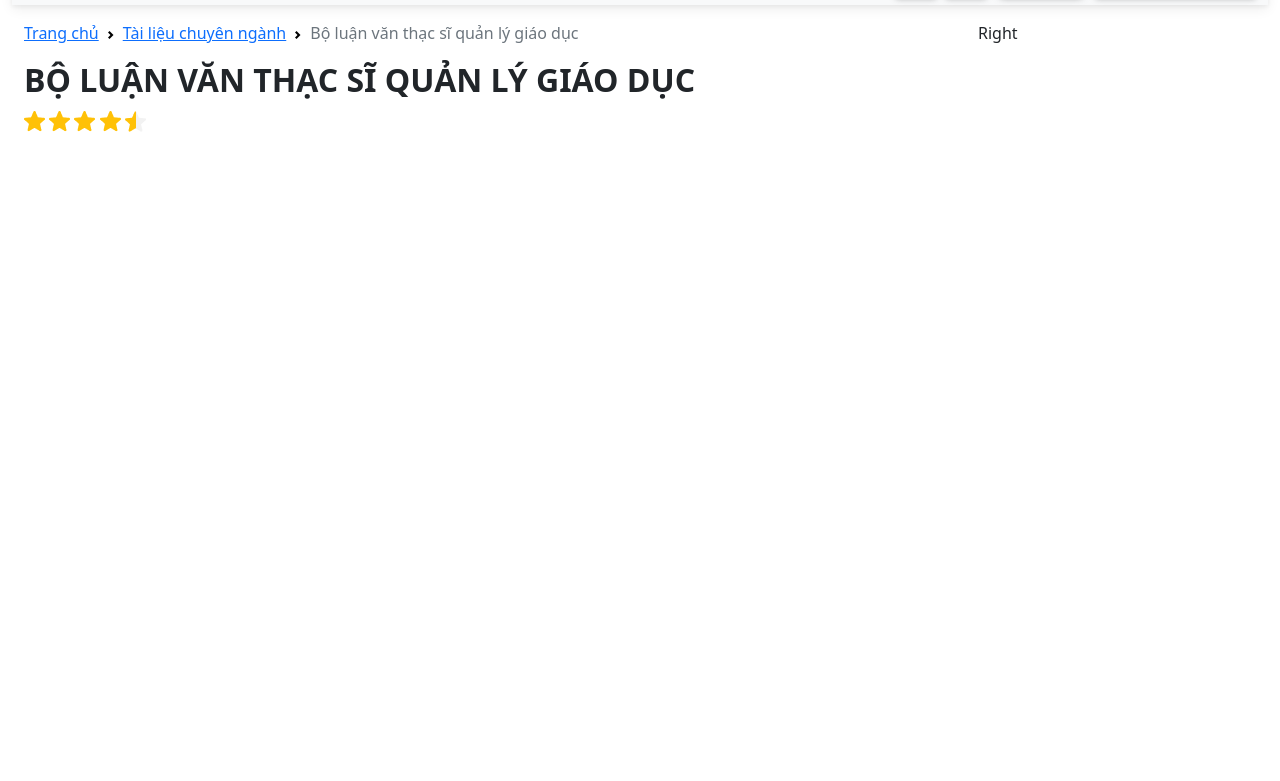
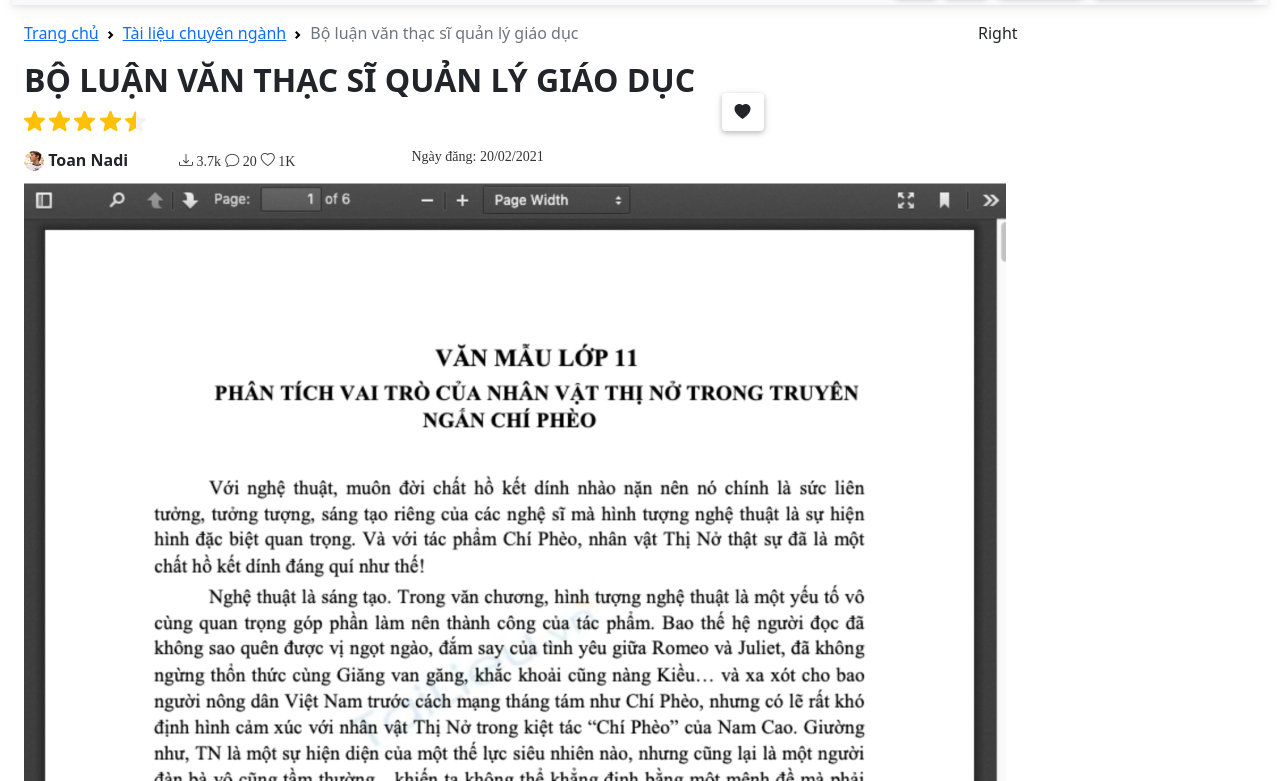
Before and after one commit to ngoctuan96tn/student-layout, a plain HTML site: page document-detail.html in a window 1280 px wide. Shown: the part 55-836 px from the top of the page. Before the commit the page ends 800 px from the top, so only its background shows below. Drawn offline with nearby package versions, Linux system fonts and the light colour scheme.

Commit message:
update code

```diff
--- a/document-detail.css
+++ b/document-detail.css
@@ -3,3 +3,15 @@
     width: 35px;
     height: 30px;
 }
+.text-infor-document {
+    font-family: Averta Std;
+    font-style: normal;
+    font-weight: normal;
+    font-size: 14px;
+    line-height: 17px;
+
+    color: #333333;
+}
+.avatar-author {
+    border-radius: 50%;
+}
--- a/document-detail.html
+++ b/document-detail.html
@@ -14,7 +14,7 @@
         integrity="sha384-+0n0xVW2eSR5OomGNYDnhzAbDsOXxcvSN1TPprVMTNDbiYZCxYbOOl7+AMvyTG2x" crossorigin="anonymous">
     <link rel="stylesheet" href="https://cdn.jsdelivr.net/npm/bootstrap-icons@1.3.0/font/bootstrap-icons.css">
     <link href="./document-detail.css" rel="stylesheet" />
-    <title>Home | Chia sẻ tài liệu</title>
+    <title>Chi tiết tài liệu | Chia sẻ tài liệu</title>
 </head>
 
 <body>
@@ -86,7 +86,8 @@
                     <li class="breadcrumb-item active" aria-current="page">Bộ luận văn thạc sĩ quản lý giáo dục</li>
                     </ol>
                 </nav>
-
+                <div class="row">
+                    <div class="col-md-9">
                         <h2 class="fw-bold">BỘ LUẬN VĂN THẠC SĨ QUẢN LÝ GIÁO DỤC</h2>
                         <p>
                             <img src="./images/star1.png" width="21px" height="21px"/>
@@ -95,6 +96,24 @@
                             <img src="./images/star1.png" width="21px" height="21px"/>
                             <img src="./images/star05.png" width="21px" height="21px"/>
                         </p>
+                    </div>
+                    <div class="col-md-3" style="padding-top: 2em;">
+                        <button class="btn btn-out-link me-2 " type="button" ><i class="bi bi-heart-fill"></i></button>
+                    </div>
+                </div>
+                <div class="row">
+                    <div class="col-md-2"><span class="fw-bold"><img class="avatar-author" src="./images/avatar-author.png"
+                          alt=""> Toan Nadi</span></div>
+                    <div class="col-md-3">
+                      <span class="text-infor-document"><i class="bi bi-download"></i> 3.7k</span>
+                      <span class="text-infor-document"><i class="bi bi-chat"></i> 20</span>
+                      <span class="text-infor-document"><i class="bi bi-heart"></i> 1K</span>
+                    </div>
+                    <div class="col-md-3 text-right">
+                        <p class="text-infor-document">Ngày đăng: 20/02/2021</p>
+                    </div>
+                </div>
+                <img src="./images/doc_body.png">
             </div>
         </div>
         <div class="col-3">
```
Also changed, not shown: images/doc_body.png (added), 1 other file. Lines whose indentation alone changed are shown as unchanged.
